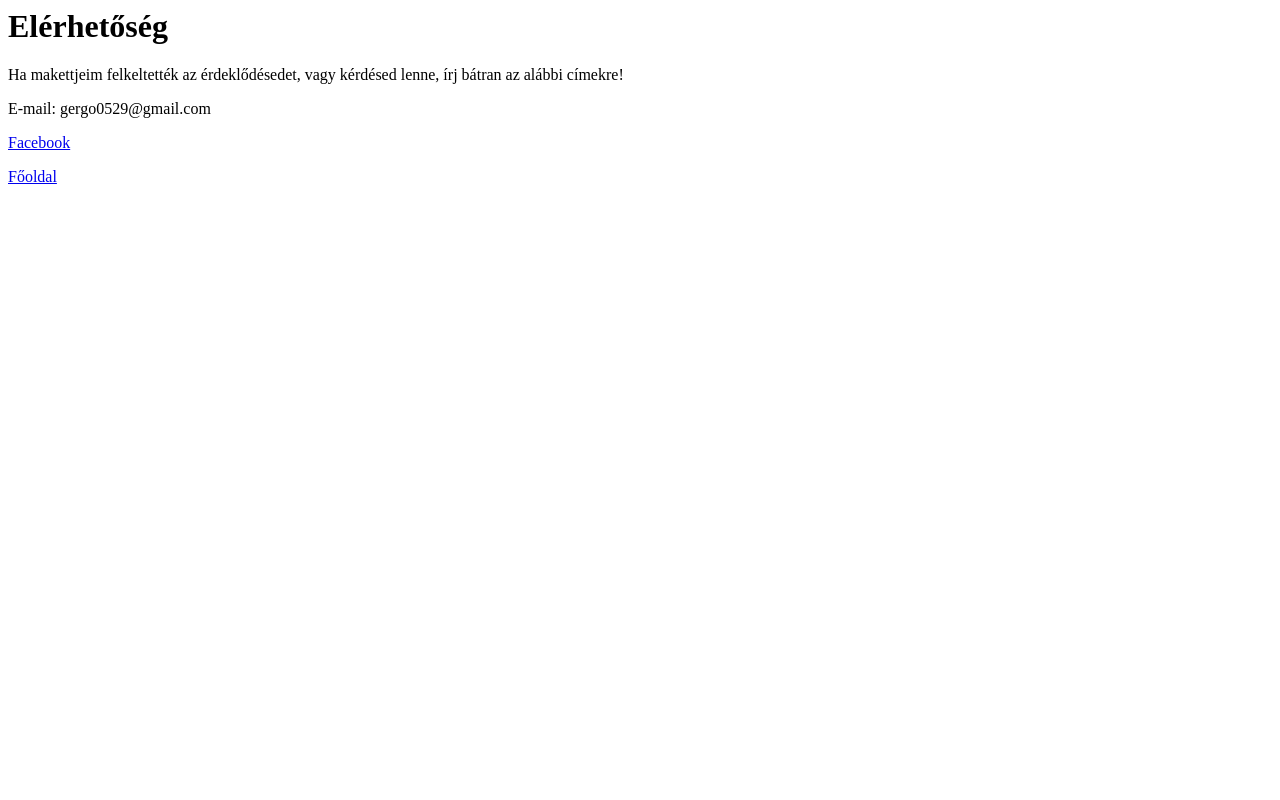
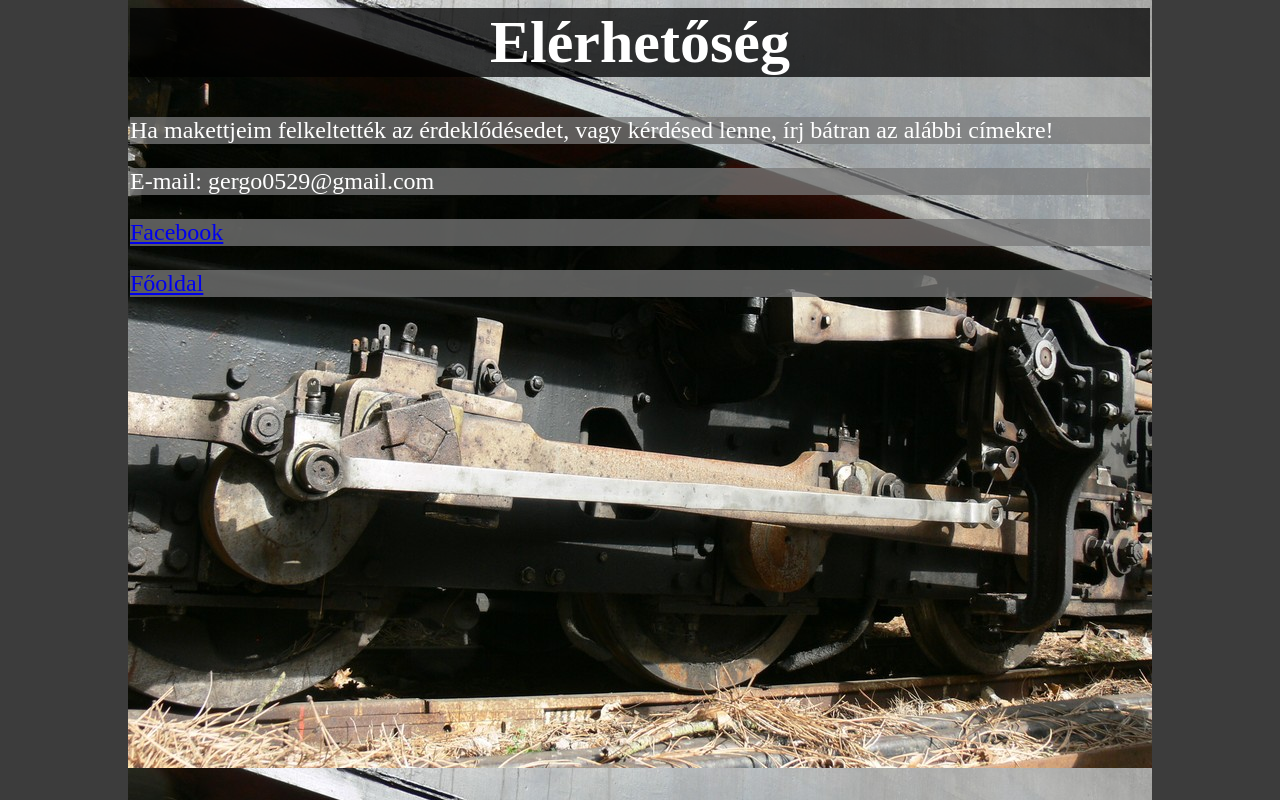
Before and after one commit to geri0529/webpage, a plain HTML site: page Elerhetoseg.html in a window 1280 px wide. Drawn offline with Linux system fonts and the light colour scheme.

Commit message:
Update Elerhetoseg.html

```diff
--- a/Elerhetoseg.html
+++ b/Elerhetoseg.html
@@ -1,4 +1,15 @@
+<head>
+<style>
+  body{background-image: url("hatter3.jpg"); background-repeat: repeat-y; background-position: center top; background-color: rgb(60, 60, 60)}
+  p{text-align: left; color:rgb(255, 255, 255); background-color:rgb(120, 120, 120, 0.75); font-family: "Bahnschrift"; font-size: 24px }
+  h1{text-align: center; color:rgb(255, 255, 255); background-color:rgb(0, 0, 0, 0.75); font-family: "Bahnschrift"; font-size: 60px}
+
+
+  body{margin-right: 130px; margin-left: 130px;}
+
+</style>
 <h1>Elérhetőség</h1>
+</head>
 <body>
   <p>Ha makettjeim felkeltették az érdeklődésedet, vagy kérdésed lenne, írj bátran az alábbi címekre!</p>
   <p>E-mail: gergo0529@gmail.com</p>
```
